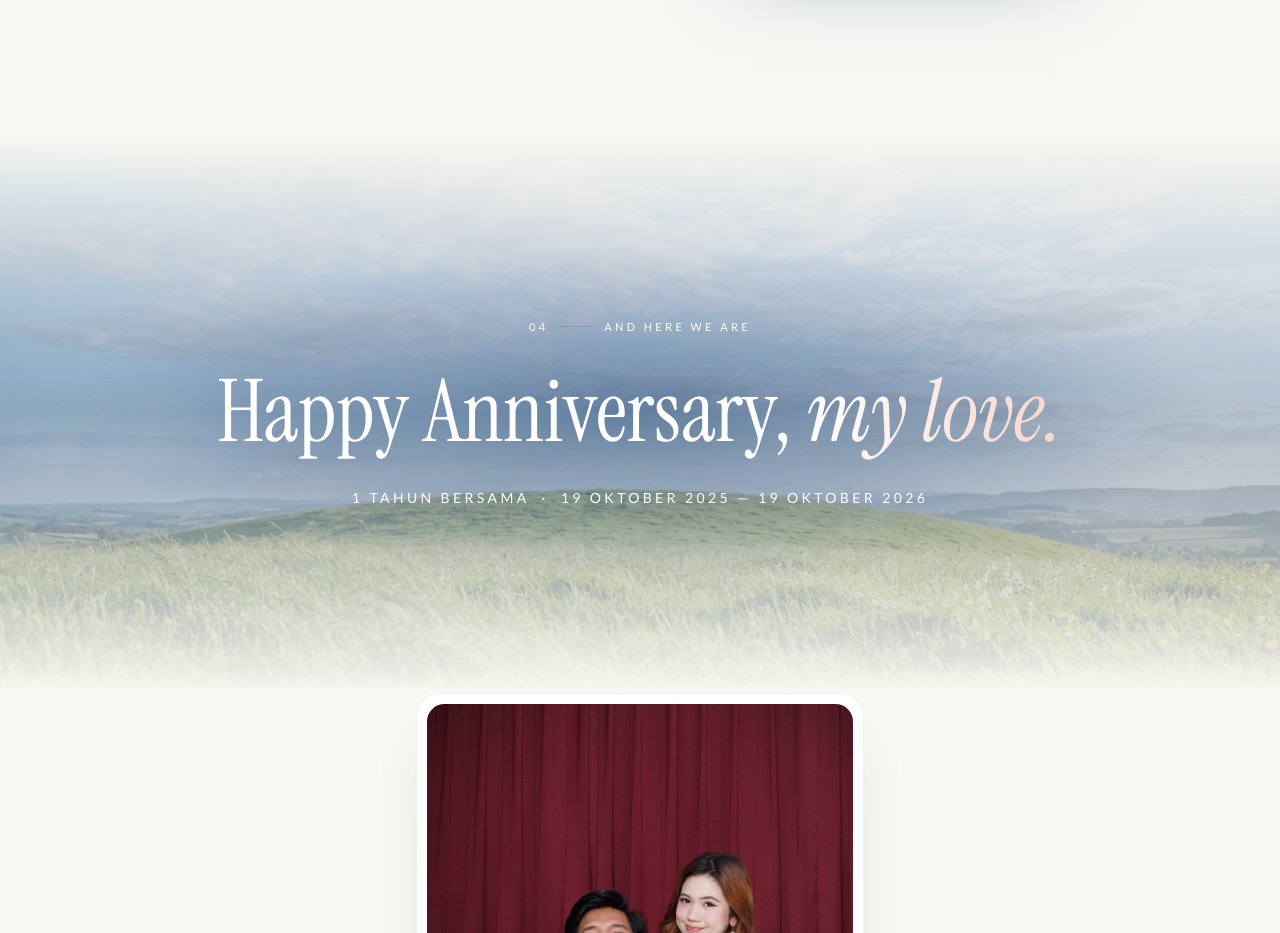
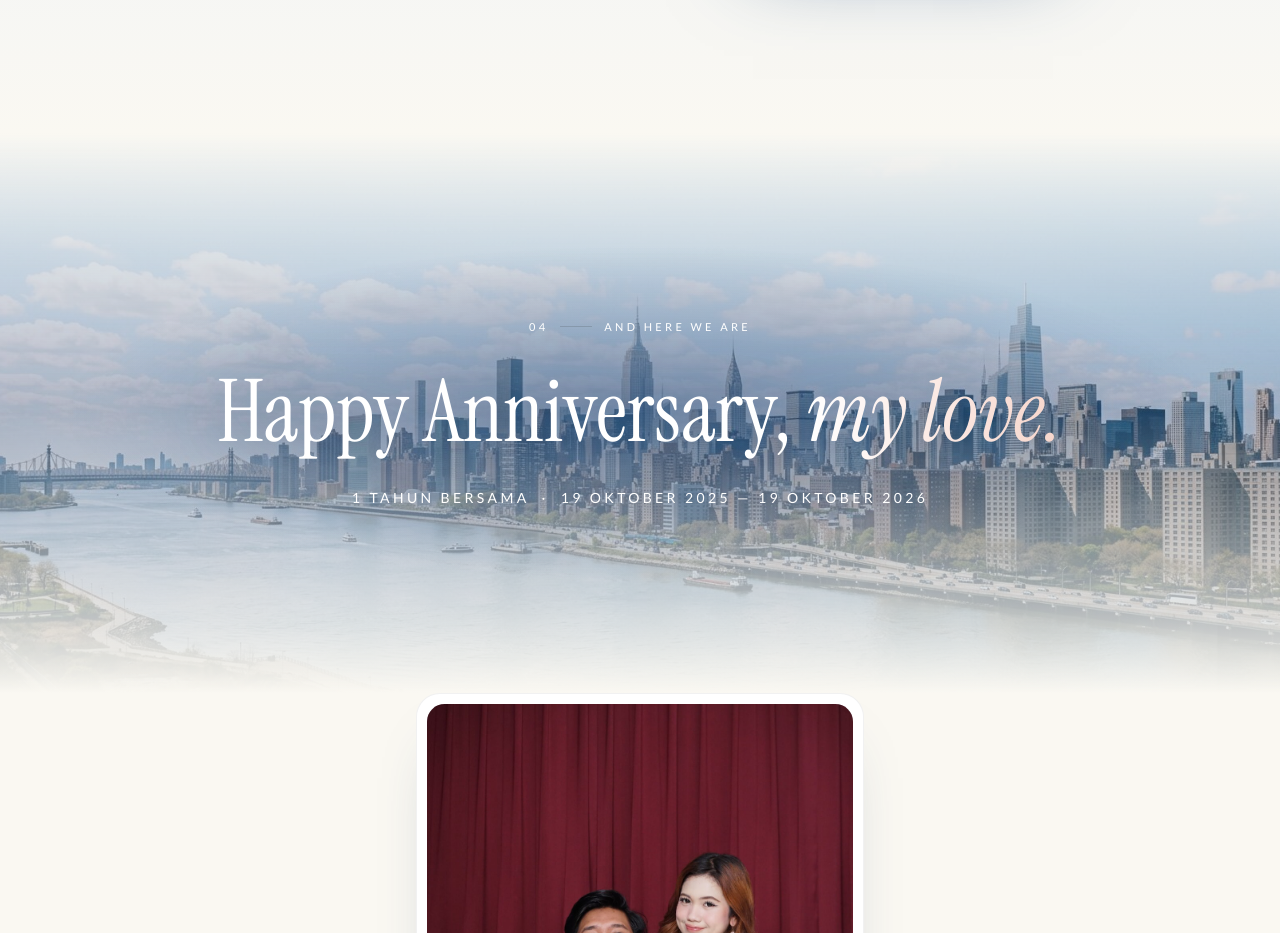
Before and after one commit to DimasHidayat24/universe, a React (Vite) app: page / in a window 1280 px wide. Shown: the part 4960-5893 px from the top of the page. Built offline with nearby package versions, Linux system fonts and the light colour scheme; a web font is replaced by a local one.

Commit message:
Banner anniversary: skyline New York siang hari

```diff
--- a/src/App.tsx
+++ b/src/App.tsx
@@ -26,7 +26,7 @@ import gallery16 from './assets/images/gallery/gallery-16.jpg';
 import gallery17 from './assets/images/gallery/gallery-17.jpg';
 import skyDay from './assets/sky/sky-day.jpg';
 import cloudWisps from './assets/sky/cloud-wisps.jpg';
-import skyHill from './assets/sky/sky-hill.jpg';
+import skyNyc from './assets/sky/sky-nyc.jpg';
 
 const NAV = [
   { id: 'cerita', label: 'Cerita', n: '01' },
@@ -373,7 +373,7 @@ export default function App() {
         {/* ================= 04 HAPPY ANNIVERSARY ================= */}
         <section id="surat" className="relative scroll-mt-20">
           <div className="relative h-[70vh] min-h-[480px] overflow-hidden flex items-center justify-center text-center px-6">
-            <img src={skyHill} alt="" aria-hidden="true" className="absolute inset-0 w-full h-full object-cover object-[50%_70%]" />
+            <img src={skyNyc} alt="" aria-hidden="true" className="absolute inset-0 w-full h-full object-cover object-[50%_45%]" />
             <img src={cloudWisps} alt="" aria-hidden="true" className="drift-b absolute top-[20%] left-[-10%] w-[120%] opacity-[0.15] mix-blend-screen pointer-events-none" />
             <div className="absolute inset-0 bg-gradient-to-b from-[#FAF8F2] via-[#2F5F96]/35 via-50% to-[#FAF8F2]" aria-hidden="true" />
             <div className="absolute inset-0 bg-[radial-gradient(ellipse_60%_40%_at_50%_50%,rgba(40,80,130,0.45),transparent_75%)]" aria-hidden="true" />
```
Also changed, not shown: src/assets/sky/sky-hill.jpg (deleted), src/assets/sky/sky-nyc.jpg (added).
